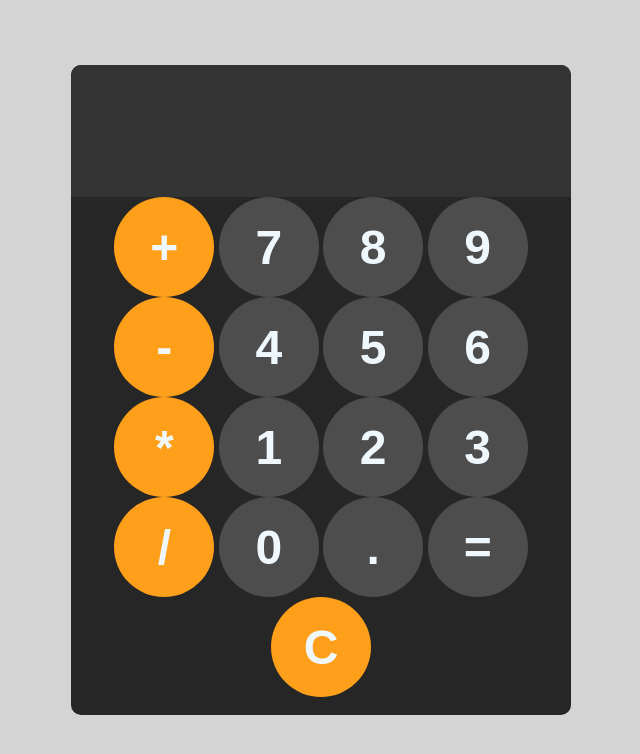
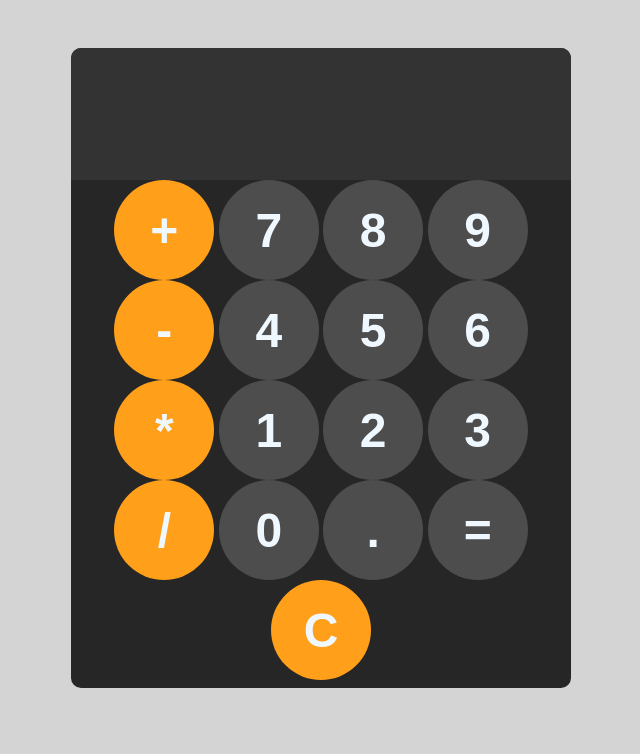
Before and after one commit to Omid2831/Calculator, a plain HTML site: page index.html in a window 1280 px wide. Shown: the whole page, without its empty margins (319-959 px from the left). Drawn offline with Linux system fonts and the light colour scheme.

Commit message:
added file

```diff
--- a/Style.css
+++ b/Style.css
@@ -1,18 +1,17 @@
 body {
-  margin-top: 10em;
-  margin-top: 5.1%;
+  margin-top: 3em;
   background-color: linear-gradient(to bottom, #e0462e, #964141);
   display: flex;
   justify-content: center;
   height: 100vh;
-  background-color: hsl(0, 0%, 95%);
 }
 #calculator {
   font-family: Arial, sans-serif;
   background-color: hsl(0, 0%, 15%);
   border-radius: 10px;
+  width: 90%;
   max-width: 500px;
-  max-height: 650px;
+  height: 80vh;
   overflow: hidden;
 }
 #display {
```
